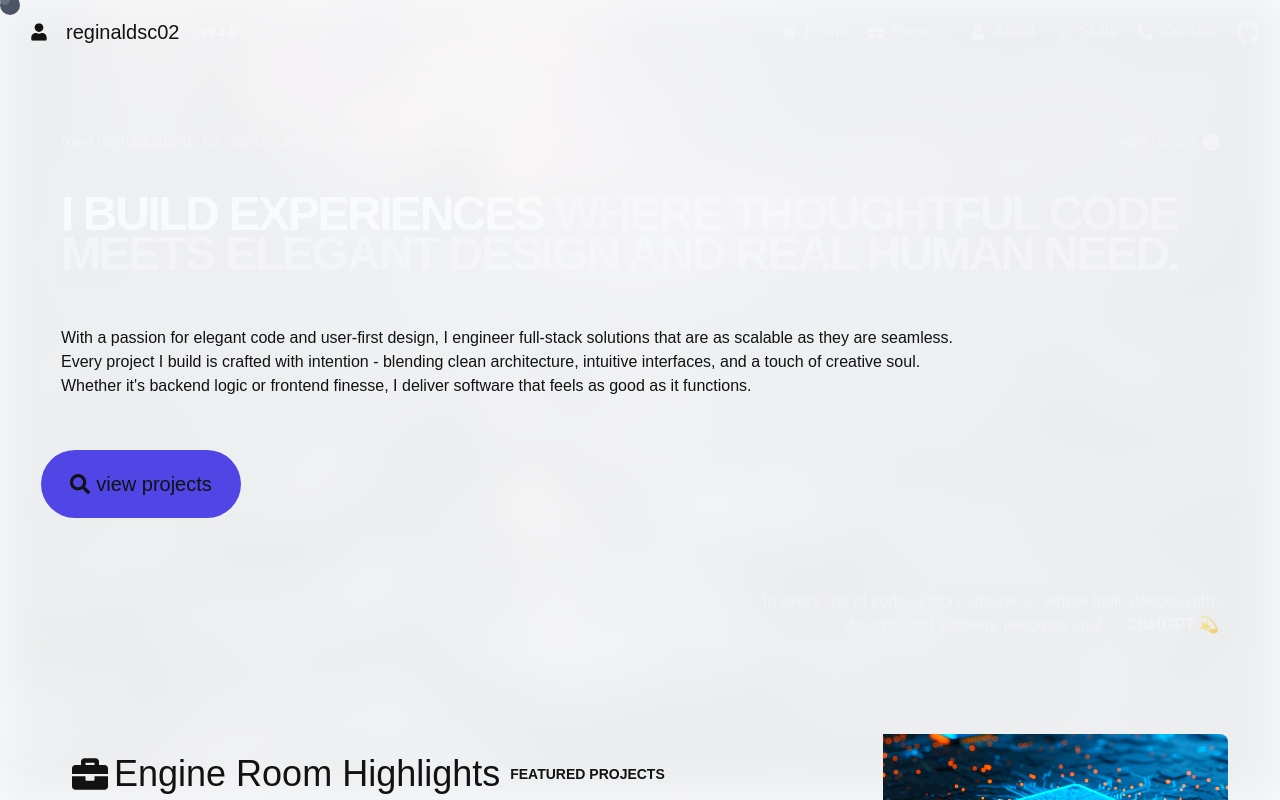
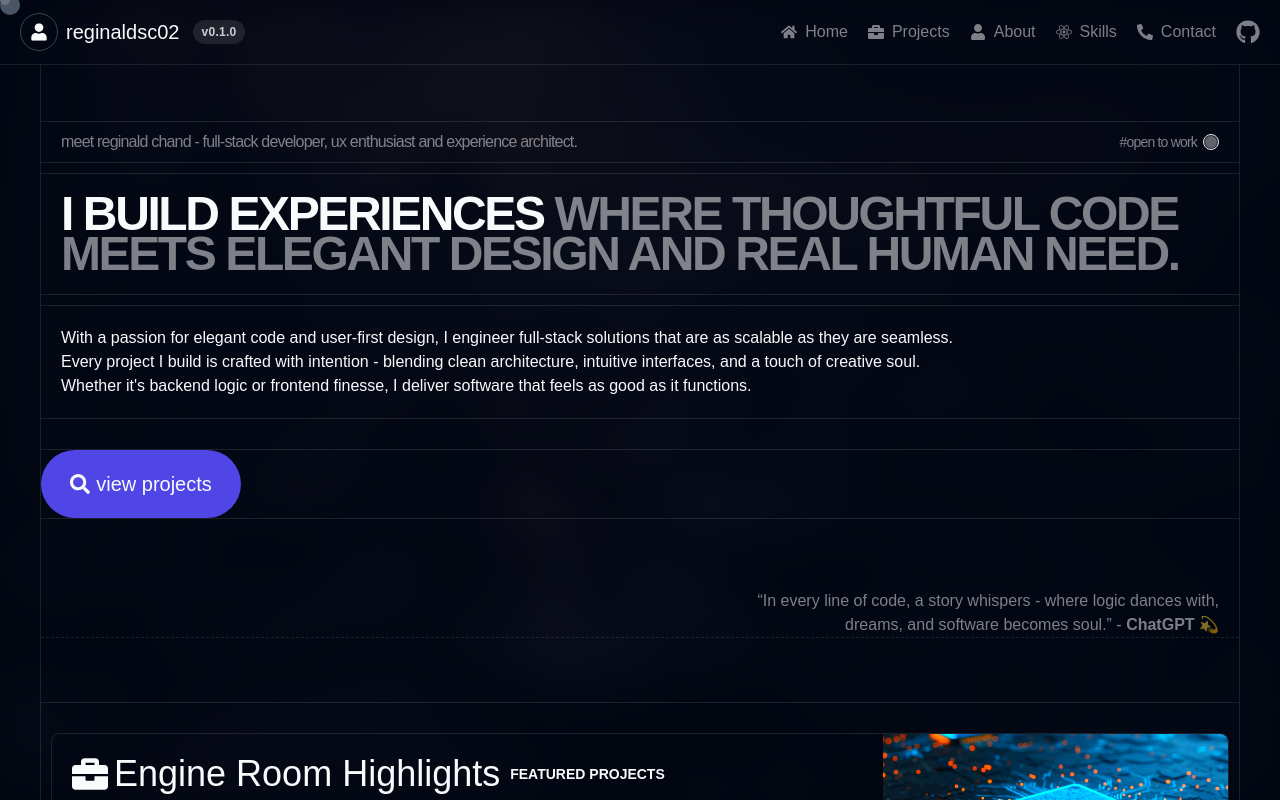
Before and after one commit to reginaldsc02/rsc-dev-portfolio, a Next.js app: page / in a window 1280 px wide. Shown: the top 800 px of the page. Built offline with nearby package versions, Linux system fonts and the light colour scheme.

Commit message:
Update: Only support dark mode for now (LOOKS GREAT)

```diff
--- a/app/globals.css
+++ b/app/globals.css
@@ -2,8 +2,8 @@
 
 :root {
   --rsc-primary: #4f46e5;
-  --background: #f9fafb;
-  --foreground: #121212;
+  --background: #030712;
+  --foreground: #f9fafb;
 }
 
 @theme inline {
@@ -14,12 +14,13 @@
   --font-mono: var(--font-geist-mono);
 }
 
-@media (prefers-color-scheme: dark) {
+/* SAVE THIS FOR LATER UPDATES */
+/* @media (prefers-color-scheme: dark) {
   :root {
     --background: #030712;
     --foreground: #f9fafb;
   }
-}
+} */
 
 body {
   overflow-x: hidden;
```
